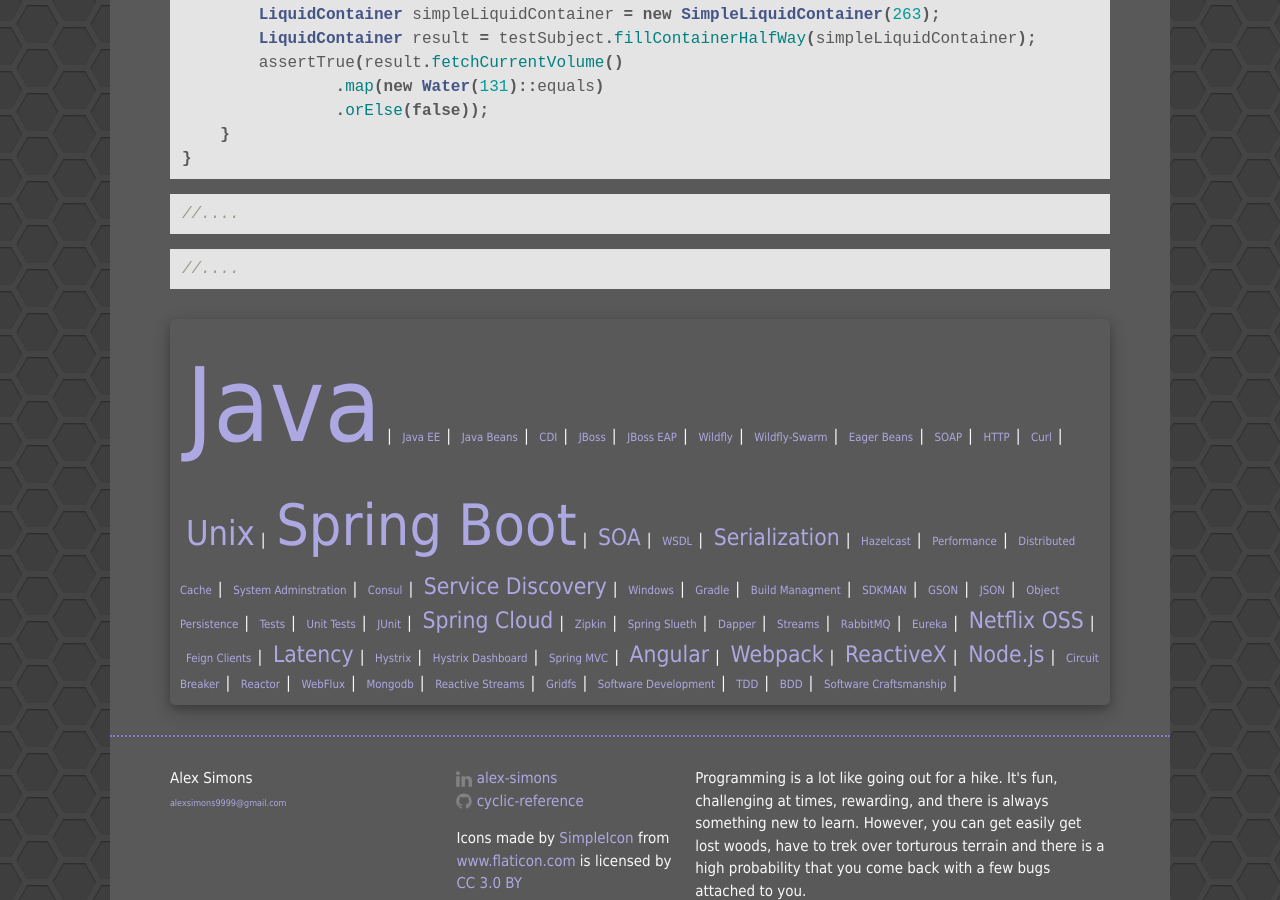
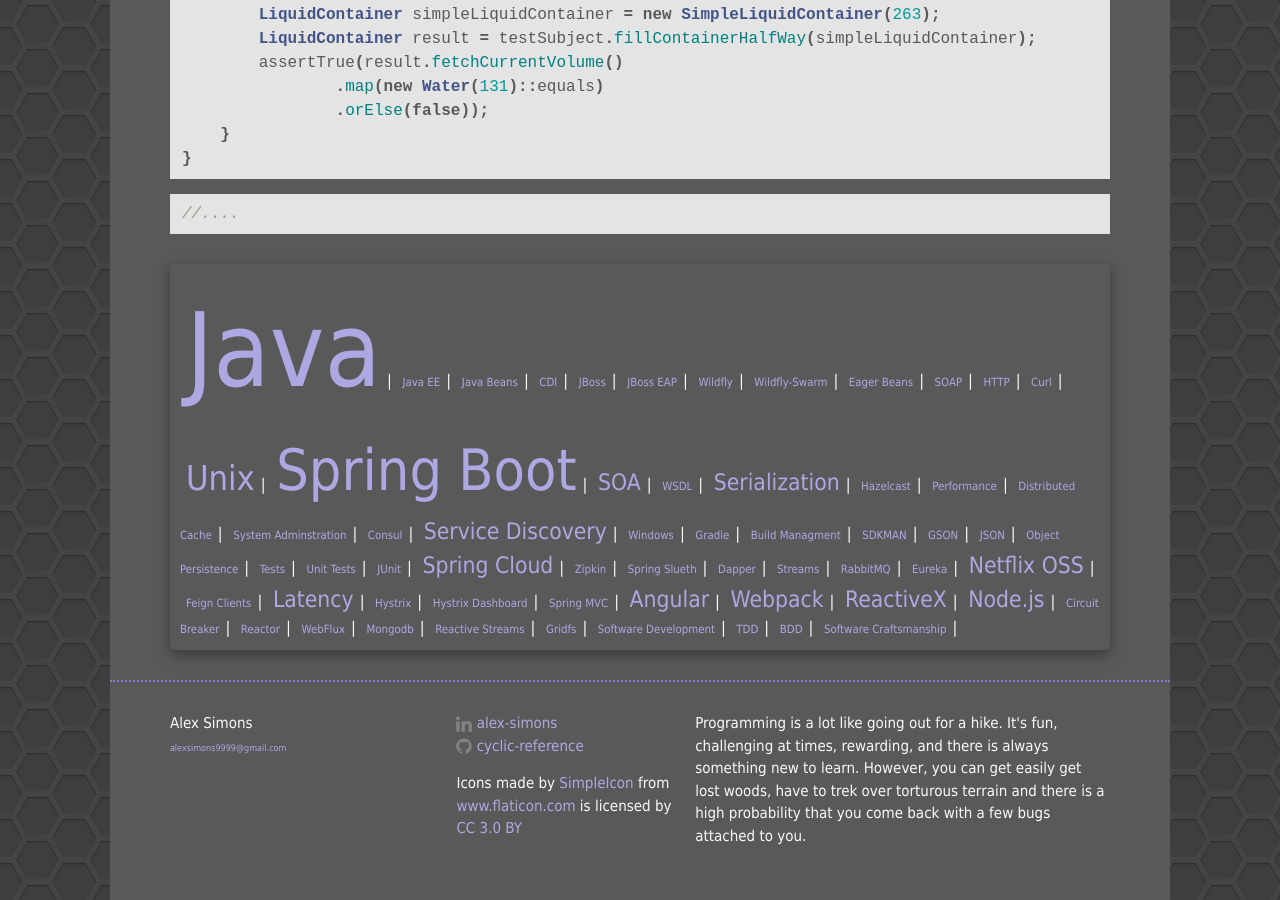
Before and after one commit to Unthrottled/blog, a Jekyll site: the page built from _posts/2017-12-29-Hydration-Driven-Devolpment.md, in a window 1280 px wide and 900 px high, scrolled down 14386 px. Built offline with Jekyll 4.4.1, drawn with Linux system fonts in a browser that asks for light colours.

Commit message:
less of that

```diff
--- a/_posts/2017-12-29-Hydration-Driven-Devolpment.md
+++ b/_posts/2017-12-29-Hydration-Driven-Devolpment.md
@@ -649,7 +649,3 @@ public class WaterRepositoryTest {
 {% highlight java %}
 //....
 {% endhighlight %}
-
-{% highlight java %}
-//....
-{% endhighlight %}
```
